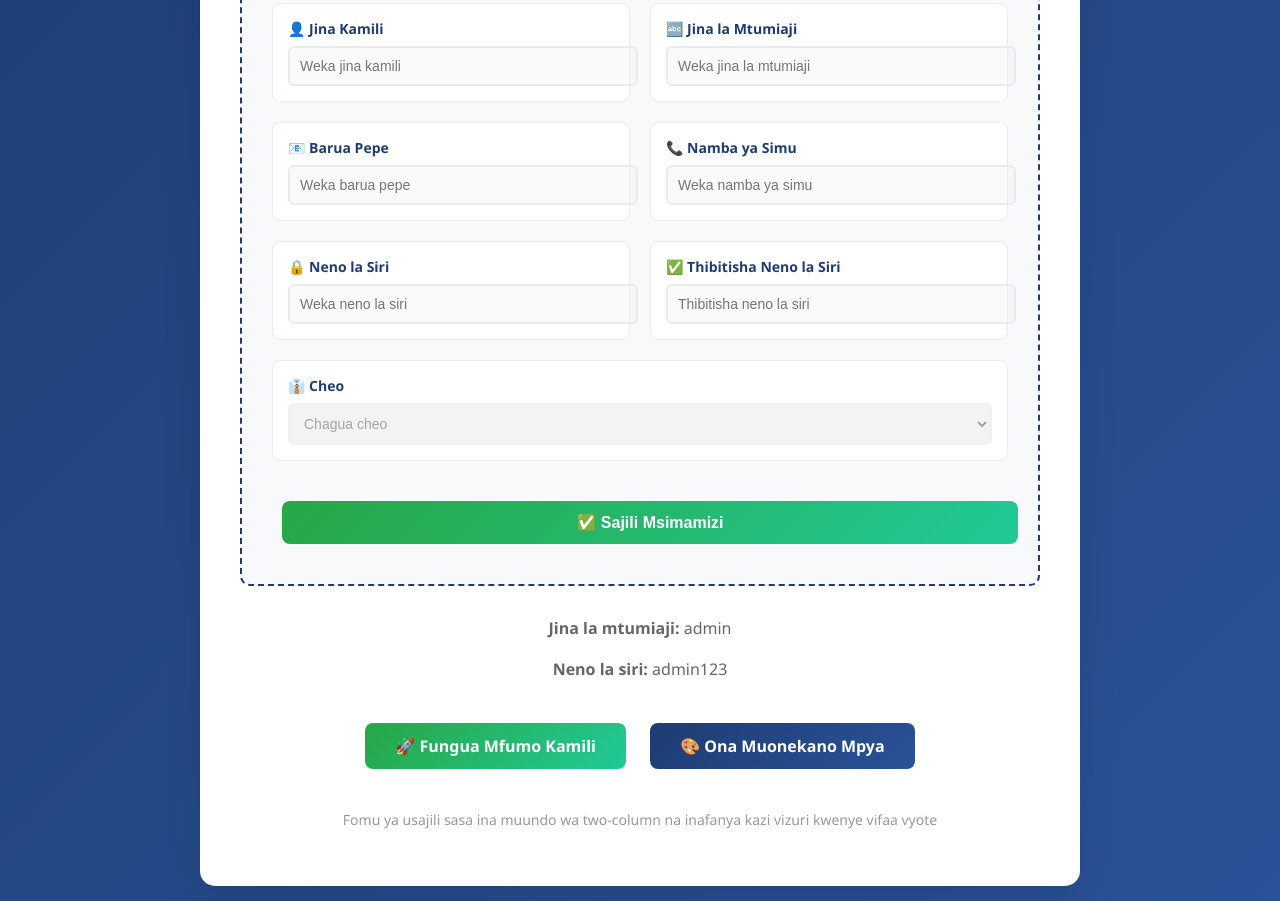
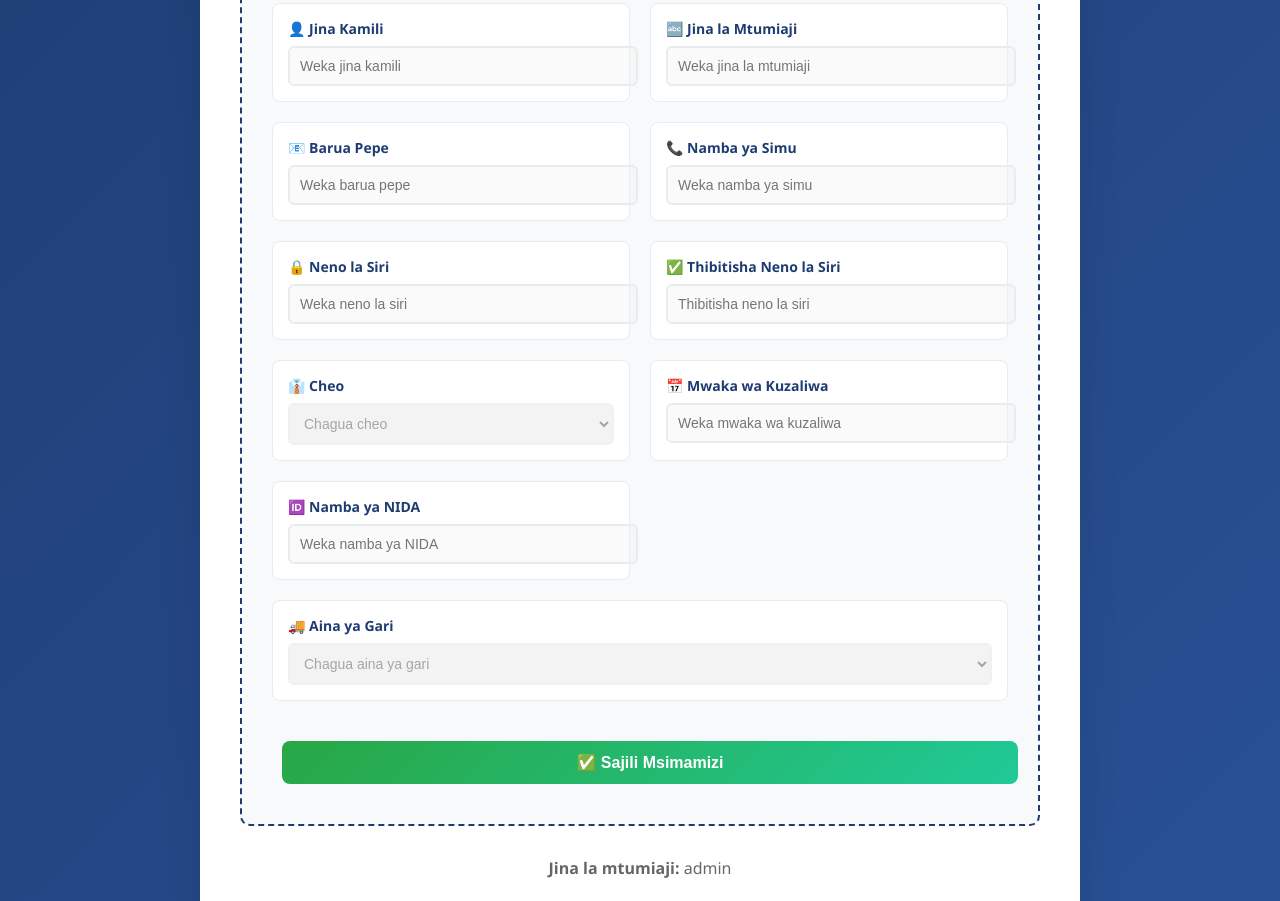
Before and after one commit to padrii/onafrica-contruction-ltd, a plain HTML site: page register-preview.html in a window 1280 px wide. Shown: the part 448-1349 px from the top of the page. Drawn offline with Linux system fonts and the light colour scheme.

Commit message:
Add files via upload

```diff
--- a/register-preview.html
+++ b/register-preview.html
@@ -166,13 +166,48 @@
                     <label>✅ Thibitisha Neno la Siri</label>
                     <input type="password" placeholder="Thibitisha neno la siri" disabled>
                 </div>
-                <div class="form-field full-width">
+                <div class="form-field">
                     <label>👔 Cheo</label>
                     <select disabled>
                         <option>Chagua cheo</option>
                         <option>Msimamizi Mkuu</option>
                         <option>Msimamizi</option>
                         <option>Msimamizi wa Sehemu</option>
+                    </select>
+                </div>
+                <div class="form-field">
+                    <label>📅 Mwaka wa Kuzaliwa</label>
+                    <input type="number" placeholder="Weka mwaka wa kuzaliwa" min="1900" max="2100" disabled>
+                </div>
+                <div class="form-field">
+                    <label>🆔 Namba ya NIDA</label>
+                    <input type="text" placeholder="Weka namba ya NIDA" disabled>
+                </div>
+                <div class="form-field full-width">
+                    <label>🚚 Aina ya Gari</label>
+                    <select disabled>
+                        <option>Chagua aina ya gari</option>
+                        <option>D909</option>
+                        <option>D910</option>
+                        <option>D911</option>
+                        <option>D912</option>
+                        <option>D913</option>
+                        <option>D931</option>
+                        <option>D932</option>
+                        <option>D933</option>
+                        <option>D934</option>
+                        <option>D935</option>
+                        <option>D2050</option>
+                        <option>D2051</option>
+                        <option>D2052</option>
+                        <option>D2053</option>
+                        <option>D2054</option>
+                        <option>D2055</option>
+                        <option>D2056</option>
+                        <option>D2057</option>
+                        <option>D2058</option>
+                        <option>D2059</option>
+                        <option>D2060</option>
                     </select>
                 </div>
             </div>
```
Also changed, not shown: app.js (+5 -2 lines), index.html (+22 -5 lines), simple.html (+2 -2 lines), truck-preview.html (+2 -2 lines).
